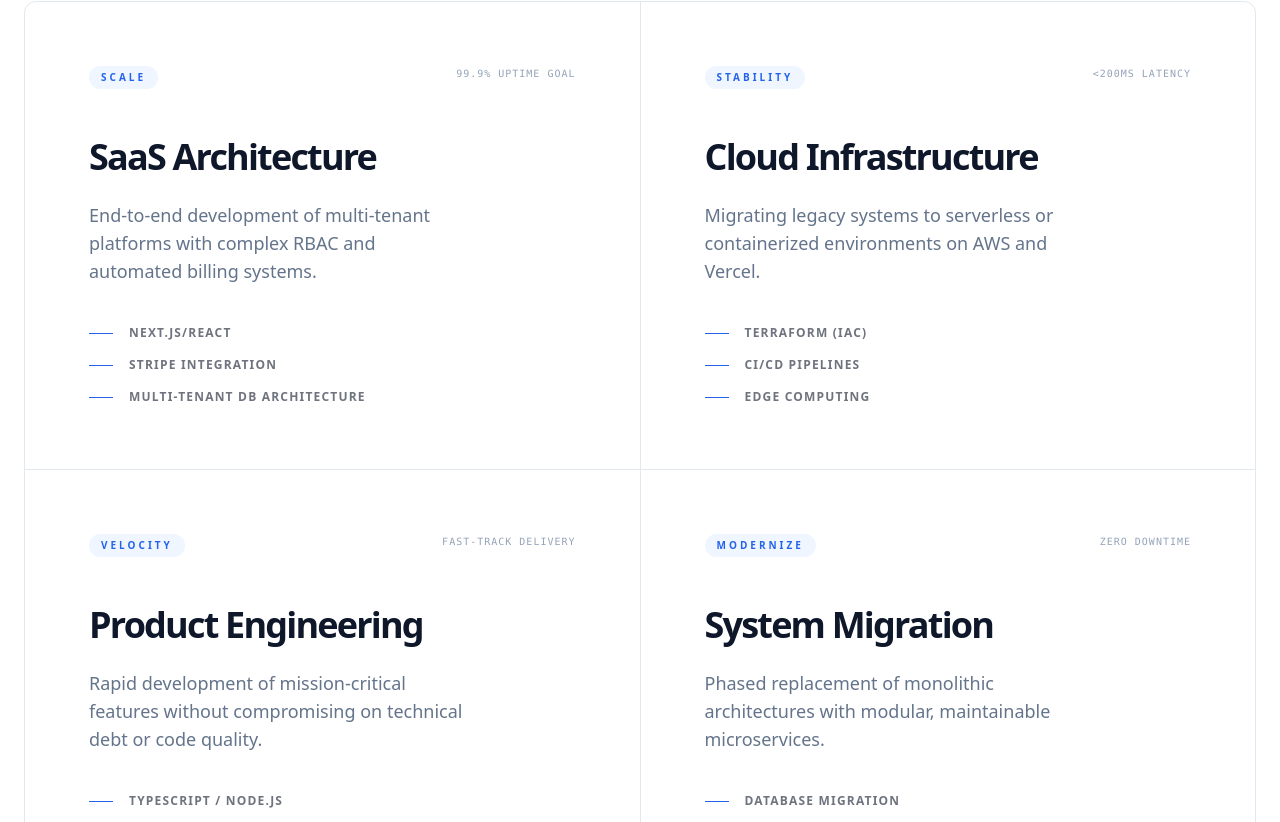
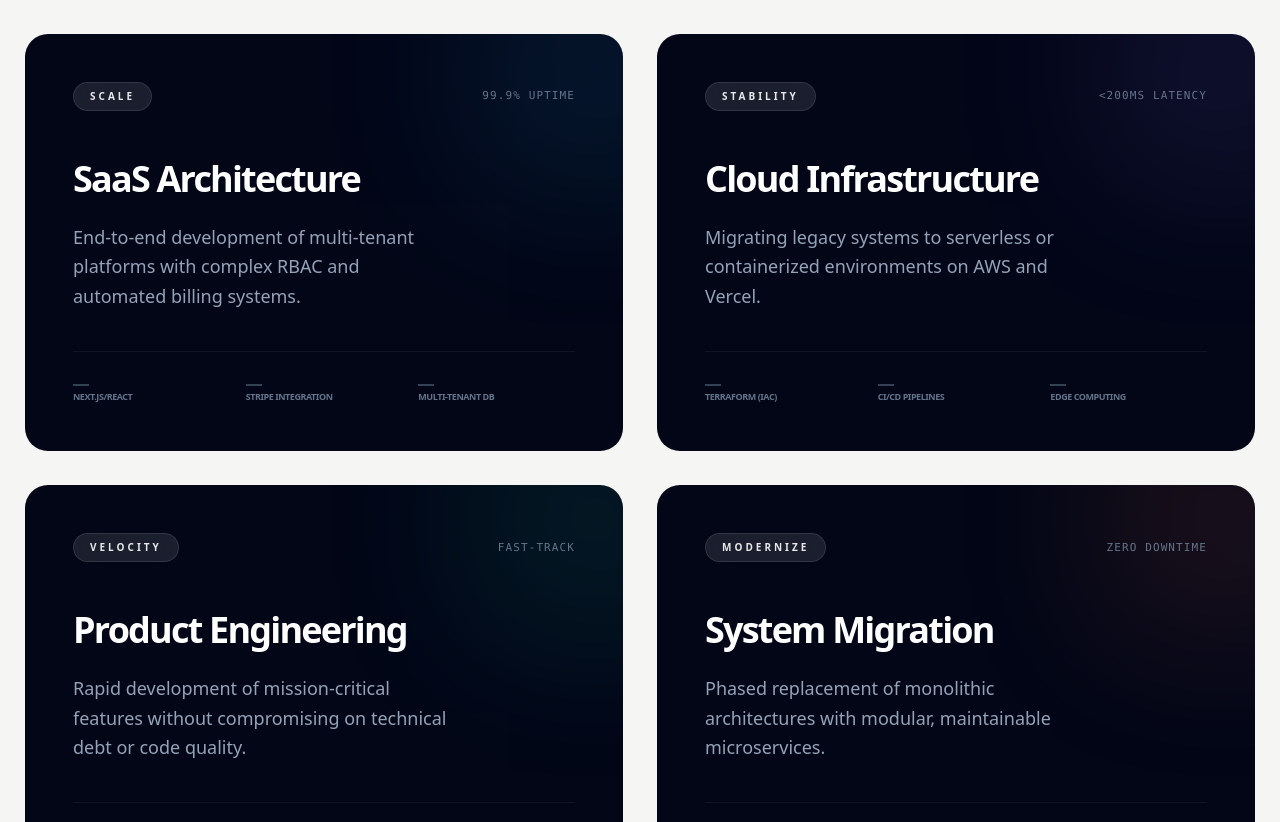
Before and after one commit to l-tting/ab-consul, a Next.js app in the folder my-app/: page /services in a window 1280 px wide. Shown: the part 558-1380 px from the top of the page. Built offline with nearby package versions, Linux system fonts and the light colour scheme.

Commit message:
dark bg cards test with slate overlay ---b/l

```diff
--- a/my-app/src/components/ServicesGrid.jsx
+++ b/my-app/src/components/ServicesGrid.jsx
@@ -1,75 +1,92 @@
+"use client";
+
+import React from "react";
+
 const services = [
   {
     title: "SaaS Architecture",
     tag: "Scale",
     desc: "End-to-end development of multi-tenant platforms with complex RBAC and automated billing systems.",
-    features: ["Next.js/React", "Stripe Integration", "Multi-tenant DB Architecture"],
-    metric: "99.9% Uptime Goal"
+    features: ["Next.js/React", "Stripe Integration", "Multi-tenant DB"],
+    metric: "99.9% UPTIME",
+    accent: "from-blue-500 to-cyan-400"
   },
   {
     title: "Cloud Infrastructure",
     tag: "Stability",
     desc: "Migrating legacy systems to serverless or containerized environments on AWS and Vercel.",
     features: ["Terraform (IaC)", "CI/CD Pipelines", "Edge Computing"],
-    metric: "<200ms Latency"
+    metric: "<200MS LATENCY",
+    accent: "from-purple-500 to-indigo-400"
   },
   {
     title: "Product Engineering",
     tag: "Velocity",
     desc: "Rapid development of mission-critical features without compromising on technical debt or code quality.",
-    features: ["TypeScript / Node.js", "GraphQL & REST APIs", "Real-time WebSockets"],
-    metric: "Fast-Track Delivery"
+    features: ["TypeScript / Node", "GraphQL APIs", "WebSockets"],
+    metric: "FAST-TRACK",
+    accent: "from-emerald-500 to-teal-400"
   },
   {
     title: "System Migration",
     tag: "Modernize",
     desc: "Phased replacement of monolithic architectures with modular, maintainable microservices.",
-    features: ["Database Migration", "Legacy Code Refactoring", "API Bridge Design"],
-    metric: "Zero Downtime"
+    features: ["DB Migration", "Legacy Refactoring", "Bridge Design"],
+    metric: "ZERO DOWNTIME",
+    accent: "from-orange-500 to-red-400"
   }
 ];
 
 export default function ServiceGrid() {
   return (
-    <section className="py-24 bg-white">
+    <section className="py-32 ">
       <div className="max-w-7xl mx-auto px-6">
-        {/* Changed to 2 columns on medium screens and up */}
-        <div className="grid grid-cols-1 md:grid-cols-2 gap-px bg-slate-200 border border-slate-200 overflow-hidden rounded-xl">
+        <div className="grid grid-cols-1 md:grid-cols-2 gap-8">
           {services.map((s, i) => (
             <div
               key={i}
-              className="bg-white p-12 lg:p-16 group relative overflow-hidden transition-all duration-500 hover:bg-slate-50"
+              className="group relative p-[1px] rounded-3xl transition-all duration-500 hover:scale-[1.01]"
             >
-              {/* Subtle background accent on hover */}
-              <div className="absolute top-0 right-0 w-32 h-32 bg-blue-50 rounded-full blur-3xl opacity-0 group-hover:opacity-100 transition-opacity duration-700 -mr-16 -mt-16" />
+              {/* Animated Gradient Border (Visible on Hover) */}
+              <div className={`absolute inset-0 rounded-3xl bg-gradient-to-br ${s.accent} opacity-0 group-hover:opacity-100 transition-opacity duration-500 blur-[2px]`} />
 
-              <div className="relative z-10">
-                <div className="flex justify-between items-start mb-12">
-                  <span className="text-[10px] font-black text-blue-600 uppercase tracking-[0.3em] bg-blue-50 px-3 py-1 rounded-full">
+              {/* Main Card Body */}
+              <div className="relative h-full bg-slate-950 rounded-[23px] p-10 lg:p-12 overflow-hidden">
+
+                {/* Background Glow */}
+                <div className={`absolute -top-24 -right-24 w-64 h-64 bg-gradient-to-br ${s.accent} opacity-10 blur-[80px] group-hover:opacity-20 transition-opacity duration-500`} />
+
+                <div className="relative z-10 flex flex-col h-full">
+                  {/* Top Bar */}
+                  <div className="flex justify-between items-center mb-12">
+                    <span className="text-[10px] font-black text-white/90 uppercase tracking-[0.3em] bg-white/10 px-4 py-1.5 rounded-full backdrop-blur-md border border-white/10">
                       {s.tag}
                     </span>
-                  <span className="text-[10px] font-mono text-slate-400 uppercase tracking-widest">
+                    <span className="text-[11px] font-mono text-slate-500 tracking-widest">
                       {s.metric}
                     </span>
                   </div>
 
-                <h3 className="text-3xl lg:text-4xl font-bold mb-6 tracking-tighter text-slate-900 group-hover:translate-x-2 transition-transform duration-500">
+                  {/* Content */}
+                  <h3 className="text-3xl lg:text-4xl font-bold mb-6 tracking-tighter text-white">
                     {s.title}
                   </h3>
 
-                <p className="text-slate-500 mb-10 leading-relaxed max-w-sm text-base lg:text-lg">
+                  <p className="text-slate-400 mb-10 leading-relaxed text-lg max-w-sm">
                     {s.desc}
                   </p>
 
-                <div className="grid grid-cols-1 gap-4">
+                  {/* Features / Tech Stack */}
+                  <div className="mt-auto pt-8 border-t border-white/5 grid grid-cols-1 sm:grid-cols-3 gap-4">
                     {s.features.map(f => (
-                    <div key={f} className="flex items-center group/item">
-                      <div className="w-6 h-[1px] bg-blue-600 mr-4 group-hover/item:w-10 transition-all duration-300" />
-                      <span className="text-xs font-bold text-slate-900 uppercase tracking-widest opacity-60 group-hover/item:opacity-100 transition-opacity">
+                      <div key={f} className="flex flex-col gap-1">
+                        <div className="h-[2px] w-4 bg-slate-700 group-hover:w-8 group-hover:bg-blue-500 transition-all duration-500" />
+                        <span className="text-[9px] font-bold text-slate-500 uppercase tracking-tighter group-hover:text-slate-300">
                           {f}
                         </span>
                       </div>
                     ))}
+                  </div>
                 </div>
               </div>
             </div>
```
Lines whose indentation alone changed are shown as unchanged.
